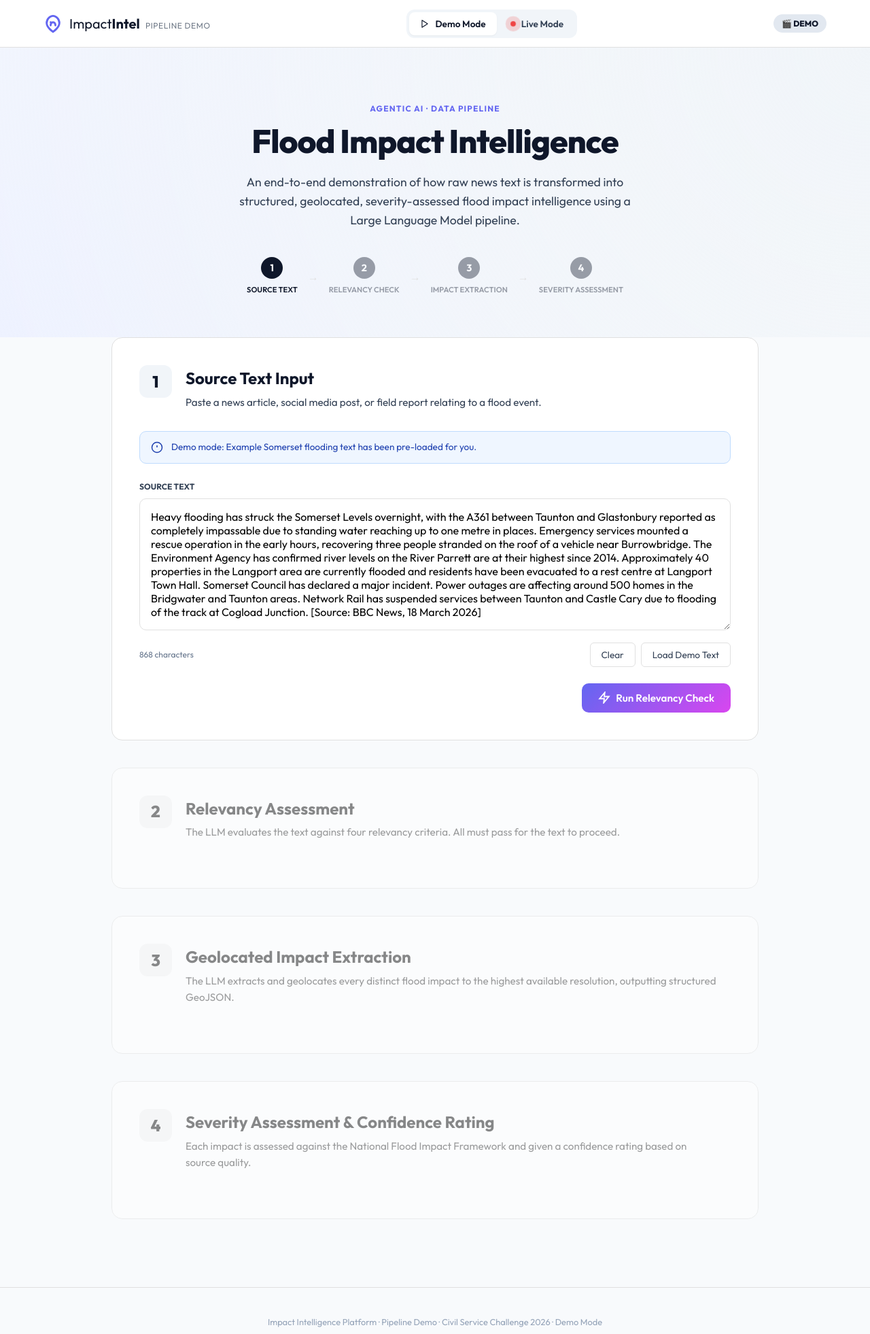
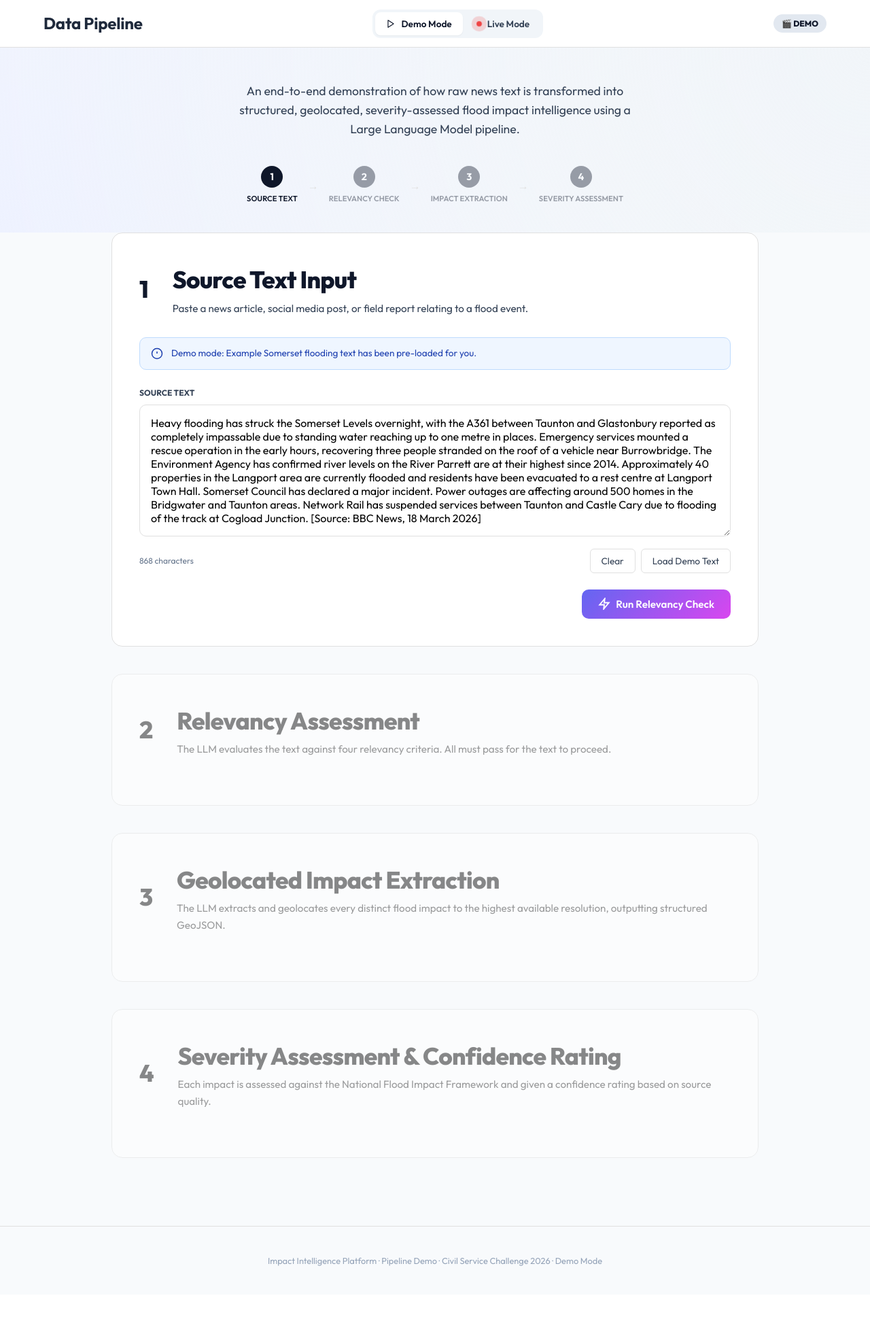
Before and after one commit to robertcowling/datapipe, a Flask app: page / in a window 1280 px wide. Shown: the top 1962 px of the page at 68% size. After the commit the page ends 1862 px from the top, so only its background shows below. Run offline with Flask 3, Linux system fonts and the light colour scheme.

Commit message:
Restore hero subtitle and pipeline overview

```diff
--- a/app.py
+++ b/app.py
@@ -18,31 +18,31 @@ DEMO_RELEVANCY = {
     "checks": [
         {
             "id": "hydro_flood",
-            "label": "Relates to real hydrological flooding (not burst pipes / internal water ingress)",
+            "label": "Real hydrological flooding",
             "result": True,
             "reasoning": "Text explicitly describes river flooding, standing water on roads, and Environment Agency river level data — clearly hydrological in nature."
         },
         {
             "id": "impact_info",
-            "label": "Contains actual impact information (roads flooded, rescues, property flooding, etc.)",
+            "label": "Actual impact information",
             "result": True,
             "reasoning": "Multiple concrete impacts identified: A361 impassable, 3-person rescue, 40 properties flooded, 500 homes without power, rail line suspended."
         },
         {
             "id": "not_warning_rehash",
-            "label": "Not merely a rehash of an EA / Met Office warning",
+            "label": "New information (not rehashed warning)",
             "result": True,
             "reasoning": "While an EA statement is referenced, the article primarily reports observed impacts and emergency response actions — not just forecast warnings."
         },
         {
             "id": "recency",
-            "label": "Relates to flooding impacts within the last 2 days",
+            "label": "Recent impacts (within 2 days)",
             "result": True,
             "reasoning": "Article dateline is 18 March 2026, consistent with current date. Events described as occurring overnight and in the early hours."
         }
     ],
     "overall": True,
-    "summary": "Text is relevant. Hydrological flooding with confirmed impacts, rescue operations, and current recency. Proceed to extraction."
+    "summary": "Text is relevant. Hydrological flooding with confirmed impacts, rescue operations, and current recency."
 }
 
 DEMO_EXTRACTION = {
--- a/static/pipeline.js
+++ b/static/pipeline.js
@@ -72,9 +72,11 @@ function resetPipeline(fromStep) {
   for (let i = fromStep + 1; i <= 4; i++) {
     const step = document.getElementById(`step-${i}`);
     const po = document.getElementById(`po-${i}`);
+    if (step) {
       step.classList.add('locked');
       step.classList.remove('active-step');
-    po.classList.remove('active');
+    }
+    if (po) po.classList.remove('active');
   }
 }
 
@@ -119,16 +121,17 @@ async function runRelevancy() {
   const verdict = document.getElementById('relevancy-verdict');
   const actions = document.getElementById('step2-actions');
 
+  if (step2) {
     step2.classList.remove('locked');
     step2.classList.add('active-step');
-  po2.classList.add('active');
+    step2.scrollIntoView({ behavior: 'smooth', block: 'start' });
+  }
+  if (po2) po2.classList.add('active');
+
   spinner.style.display = 'flex';
-  checklist.style.display = 'none';
-  verdict.style.display = 'none';
-  actions.style.display = 'none';
-
-  // Smooth scroll
-  step2.scrollIntoView({ behavior: 'smooth', block: 'start' });
+  if (checklist) checklist.style.display = 'none';
+  if (verdict) verdict.style.display = 'none';
+  if (actions) actions.style.display = 'none';
 
   // Terminal Animation
   const animPromise = playTerminalAnimation('thinking-terminal-2', [
@@ -166,23 +169,11 @@ async function runRelevancy() {
 
     if (data.overall) {
       verdict.className = "relevancy-verdict pass";
-      verdict.innerHTML = `<strong>PASS:</strong> ${data.summary}`;
+      verdict.innerHTML = `
+        <svg viewBox="0 0 24 24" fill="none" stroke="white" stroke-width="4" style="width: 32px; height: 32px;"><polyline points="20 6 9 17 4 12"/></svg>
+        <span>PASS</span>
+      `;
       actions.style.display = 'flex';
-
-      // Auto-proceed to extraction
-      const proceedBtn = document.getElementById('btn-run-extraction');
-      proceedBtn.innerHTML = `
-        <div class="thinking-spinner" style="width: 14px; height: 14px; border-width: 2px; margin-right: 8px;"></div>
-        Auto-proceeding to Impact Extraction...
-      `;
-      setTimeout(() => {
-        proceedBtn.innerHTML = `
-          <svg viewBox="0 0 24 24" fill="none" stroke="currentColor" stroke-width="2.5"><circle cx="11" cy="11" r="8"/><line x1="21" y1="21" x2="16.65" y2="16.65"/></svg>
-          Proceed to Impact Extraction
-        `;
-        runExtraction();
-      }, 1500);
-
     } else {
       verdict.className = "relevancy-verdict fail";
       verdict.innerHTML = `<strong>REJECTED:</strong> ${data.summary}`;
@@ -210,11 +201,11 @@ async function renderRelevancyChecklist(checks) {
     card.style.opacity = 0;
 
     card.innerHTML = `
-      <div class="check-header">
       ${icon}
-        <span>${c.label}</span>
+      <div class="check-text">
+        <div class="check-header">${c.label}</div>
+        <div class="check-reasoning">${c.reasoning}</div>
       </div>
-      <div class="check-reasoning">${c.reasoning}</div>
     `;
     container.appendChild(card);
     await sleep(200); // Wait 200ms before rendering the next card
@@ -229,13 +220,15 @@ async function runExtraction() {
   const spinner = document.getElementById('llm-thinking-3');
   const results = document.getElementById('extraction-results');
 
+  if (step3) {
     step3.classList.remove('locked');
     step3.classList.add('active-step');
-  po3.classList.add('active');
+    step3.scrollIntoView({ behavior: 'smooth', block: 'start' });
+  }
+  if (po3) po3.classList.add('active');
+
   spinner.style.display = 'flex';
-  results.style.display = 'none';
-
-  step3.scrollIntoView({ behavior: 'smooth', block: 'start' });
+  if (results) results.style.display = 'none';
 
   // Terminal Animation
   const animPromise = playTerminalAnimation('thinking-terminal-3', [
@@ -274,20 +267,6 @@ async function runExtraction() {
     results.style.display = 'block';
 
     await renderImpactCards(data.geojson.features);
-
-    // Auto-proceed to severity
-    const proceedBtn = document.getElementById('btn-run-severity');
-    proceedBtn.innerHTML = `
-      <div class="thinking-spinner" style="width: 14px; height: 14px; border-width: 2px; margin-right: 8px;"></div>
-      Auto-proceeding to Severity Assessment...
-    `;
-    setTimeout(() => {
-      proceedBtn.innerHTML = `
-        <svg viewBox="0 0 24 24" fill="none" stroke="currentColor" stroke-width="2.5"><path d="M12 22s8-4 8-10V5l-8-3-8 3v7c0 6 8 10 8 10z"/></svg>
-        Run Severity Assessment
-      `;
-      runSeverity();
-    }, 1500);
 
   } catch (err) {
     spinner.style.display = 'none';
@@ -353,13 +332,15 @@ async function runSeverity() {
   const spinner = document.getElementById('llm-thinking-4');
   const results = document.getElementById('severity-results');
 
+  if (step4) {
     step4.classList.remove('locked');
     step4.classList.add('active-step');
-  po4.classList.add('active');
+    step4.scrollIntoView({ behavior: 'smooth', block: 'start' });
+  }
+  if (po4) po4.classList.add('active');
+
   spinner.style.display = 'flex';
-  results.style.display = 'none';
-
-  step4.scrollIntoView({ behavior: 'smooth', block: 'start' });
+  if (results) results.style.display = 'none';
 
   // Terminal Animation
   const animPromise = playTerminalAnimation('thinking-terminal-4', [
--- a/static/style.css
+++ b/static/style.css
@@ -142,17 +142,10 @@ body {
 }
 
 .logo-text {
-  font-size: 1.25rem;
-  color: var(--clr-secondary);
-}
-
-.logo-sub {
-  font-size: 0.75rem;
-  text-transform: uppercase;
-  letter-spacing: 0.05em;
-  color: var(--clr-primary);
-  opacity: 0.7;
-  margin-left: 4px;
+  font-size: 1.5rem;
+  font-weight: 700;
+  color: #1e293b;
+  letter-spacing: -0.01em;
 }
 
 .mode-switcher {
@@ -333,24 +326,22 @@ body {
 
 .step-number {
   flex-shrink: 0;
-  width: 48px;
-  height: 48px;
-  border-radius: 12px;
-  background: #f1f5f9;
-  color: var(--clr-secondary);
+  width: auto;
+  height: auto;
+  color: #0f172a;
   display: flex;
   align-items: center;
   justify-content: center;
-  font-size: 1.5rem;
+  font-size: 2.2rem;
   font-weight: 800;
+  padding-right: 15px;
 }
 
-.step-title-block { flex-grow: 1; }
-
 .step-title {
-  font-size: 1.5rem;
-  font-weight: 700;
-  margin-bottom: 4px;
+  font-size: 2.2rem;
+  font-weight: 800;
+  margin-bottom: 2px;
+  letter-spacing: -0.02em;
 }
 
 .step-subtitle {
--- a/templates/index.html
+++ b/templates/index.html
@@ -16,12 +16,7 @@
 <header class="site-header">
   <div class="header-inner">
     <div class="logo">
-      <svg class="logo-icon" viewBox="0 0 24 24" fill="none" stroke="currentColor" stroke-width="2.5" stroke-linecap="round" stroke-linejoin="round">
-        <path d="M12 2C8 2 4 6 4 11c0 6 8 11 8 11s8-5 8-11c0-5-4-9-8-9z"/>
-        <path d="M9 14c0-2 1-4 3-4s3 2 3 4"/>
-        <line x1="9" y1="10" x2="9" y2="10.01"/>
-      </svg>
-      <span class="logo-text">Impact<strong>Intel</strong> <span class="logo-sub">Pipeline Demo</span></span>
+      <span class="logo-text">Data Pipeline</span>
     </div>
 
     <div class="mode-switcher">
@@ -42,11 +37,9 @@
 </header>
 
 <!-- ═══════════════ HERO ═══════════════ -->
-<section class="hero">
-  <div class="hero-inner">
-    <div class="hero-label">Agentic AI · Data Pipeline</div>
-    <h1 class="hero-title">Flood Impact Intelligence</h1>
-    <p class="hero-sub">An end-to-end demonstration of how raw news text is transformed into structured, geolocated, severity-assessed flood impact intelligence using a Large Language Model pipeline.</p>
+<section class="hero" style="padding: 50px 24px 40px;">
+  <div class="hero-inner" style="max-width: 800px; margin: 0 auto;">
+    <p class="hero-sub" style="margin-top: 0;">An end-to-end demonstration of how raw news text is transformed into structured, geolocated, severity-assessed flood impact intelligence using a Large Language Model pipeline.</p>
     <div class="pipeline-overview">
       <div class="po-step active" id="po-1">
         <div class="po-num">1</div>
```
Also changed, not shown: other parts of static/style.css (+42 -25 lines). Lines whose indentation alone changed are shown as unchanged.
